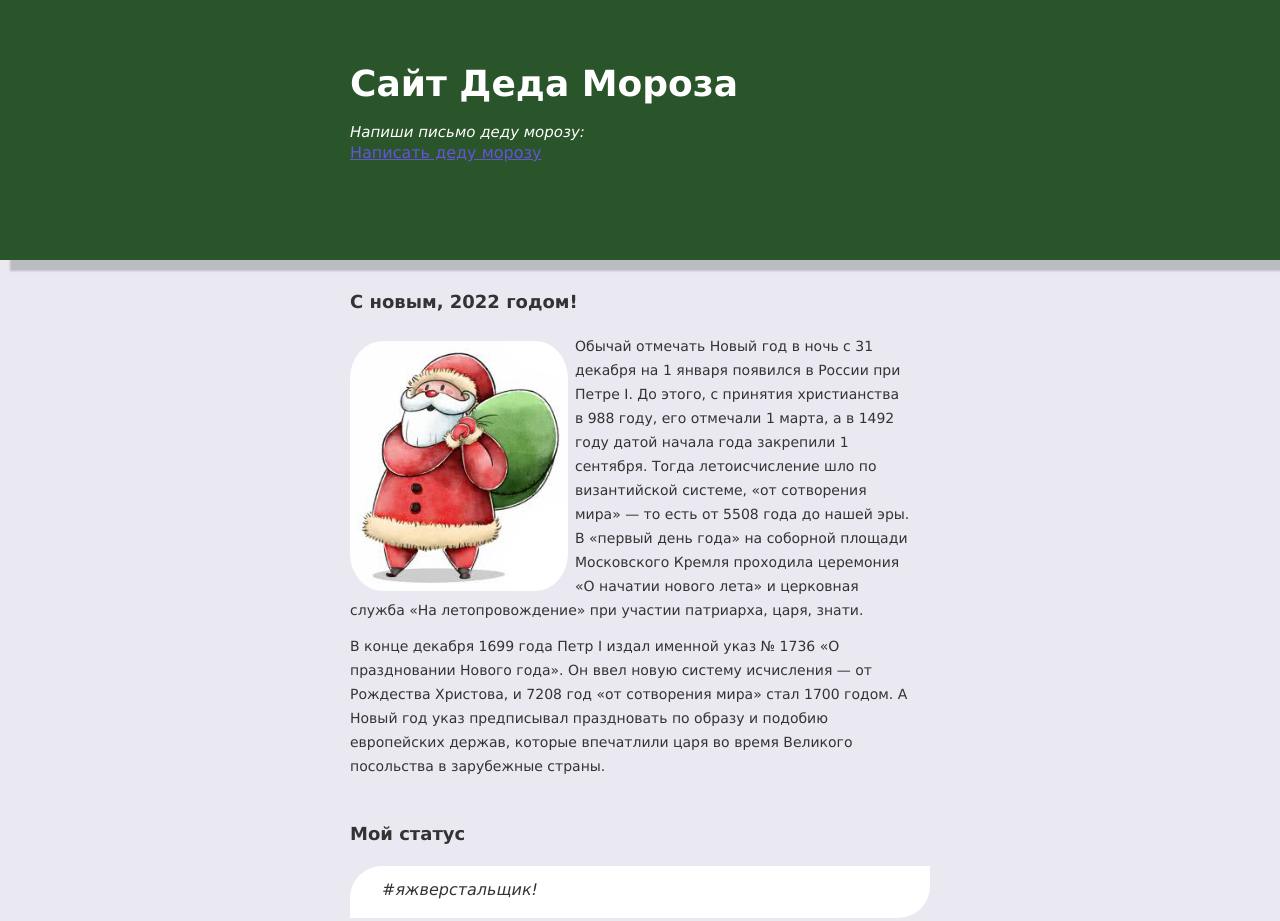
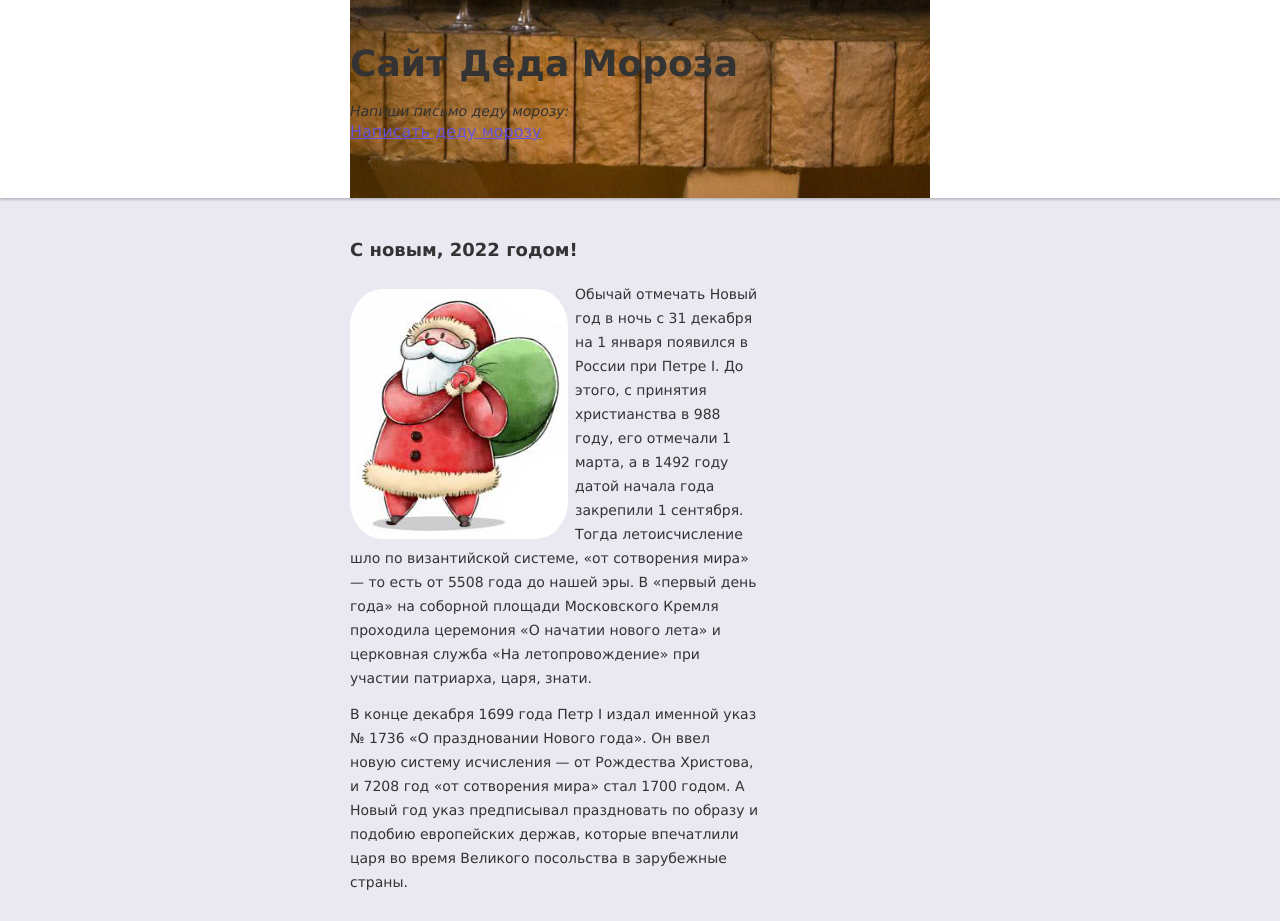
Before and after one commit to OverHeadTheAlbatros/NewYearHTML, a plain HTML site: page index.html in a window 1280 px wide. Shown: the top 921 px of the page. Drawn offline with Linux system fonts and the light colour scheme.

Commit message:
Я все грохнул

```diff
--- a/index.html
+++ b/index.html
@@ -1,6 +1,24 @@
 <!DOCTYPE html>
 <html lang="ru">
 <head>
+    <script>
+        function NewYear() {
+            var date = new Date();
+            var NewYearDate = new Date("Jan,01,2022,00:00:00");
+            var remaining = (NewYearDate.getTime()-now.getTime())
+            var hours = date.getHours();
+            var NewYearHours = NewYearDate.getHours();
+            var minutes = date.getMinutes();
+            var seconds = date.getSeconds();
+            var year = date.getYear();
+            //* добавление ведущих нулей */
+            if (hours < 10) hours = "0" + hours;
+            if (minutes < 10) minutes = "0" + minutes;
+            if (seconds < 10) seconds = "0" + seconds;
+            document.getElementById("id_clock").innerHTML = NewYearHours-hours; // + ":" + minutes + ":" + seconds ;
+            //setTimeout("digitalClock()", 1000);
+        }
+    </script>
     <meta charset="utf-8">
     <meta name="viewport" content="width=device-width, initial-scale=1.0">
     <link rel="stylesheet" href="style.css">
@@ -23,14 +41,18 @@
                       margin: 7px 7px 7px 0;
                   }
               </style>
-      <p><img src="img/DedMorozKrasota.jpg" class="about-image lefting"> Обычай отмечать Новый год в ночь с 31 декабря на 1 января появился в России при Петре I.
+              <p>
+                  <img src="img/DedMorozKrasota.jpg" class="about-image lefting"> Обычай отмечать Новый год в ночь с 31 декабря на 1 января появился в России при Петре I.
                   До этого, с принятия христианства в 988 году, его отмечали 1 марта, а в 1492 году датой начала года закрепили 1 сентября. Тогда летоисчисление шло
                   по византийской системе, «от сотворения мира» — то есть от 5508 года до нашей эры. В «первый день года» на соборной площади Московского Кремля проходила церемония
-          «О начатии нового лета» и церковная служба «На летопровождение» при участии патриарха, царя, знати.</p>
-          <p>В конце декабря 1699 года Петр I издал именной указ № 1736
+                  «О начатии нового лета» и церковная служба «На летопровождение» при участии патриарха, царя, знати.
+              </p>
+              <p>
+                  В конце декабря 1699 года Петр I издал именной указ № 1736
                   «О праздновании Нового года». Он ввел новую систему исчисления — от Рождества Христова,
                   и 7208 год «от сотворения мира» стал 1700 годом. А Новый год указ предписывал праздновать
-          по образу и подобию европейских держав, которые впечатлили царя во время Великого посольства в зарубежные страны.</p>
+                  по образу и подобию европейских держав, которые впечатлили царя во время Великого посольства в зарубежные страны.
+              </p>
           </div>
       </section>
       <section class="status container">
@@ -49,6 +71,8 @@
           <p>© Новый год</p>
           <p>2022</p>
       </div>
+      <div id="id_clock"></div>
+      <script>digitalClock();</script>
   </footer>
 </body>
 </html>
--- a/style.css
+++ b/style.css
@@ -14,7 +14,7 @@
   min-height: 100vh;
   margin: 0;
   font-family: "Verdana", "Tahoma", sans-serif;
-  font-size: 15px;
+  font-size: 14px;
   line-height: 18px;
   color: #333333;
   background-color: #eae9f2;
@@ -39,19 +39,18 @@ a:focus {
 }
 
 .page-header {
-  margin-bottom: 30px;
-  color: #ffffff;
-  background-color: #2a5429;
-  box-shadow: 10px 11px 2px rgb(0 0 0 / 20%);
+  margin-bottom: 40px;
+  color: #333333;
+  background-color: #ffffff;
+  box-shadow: 0 2px 2px rgba(0, 0, 0, 0.2);
 }
 
 .page-header .container {
-  padding-top: 60px;
-  padding-bottom: 80px;
-  background-image: url("img/hat santa claus.png");
+  padding-top: 40px;
+  padding-bottom: 40px;
+  background-image: url("img/comfy.jpg");
   background-repeat: no-repeat;
-  background-position: bottom right;
-  background-size: 225px 250px;
+  background-position: center;
 }
 
 .page-header a {
@@ -82,10 +81,10 @@ a:focus {
  }
 
 .about-content {
-    width: 560px;
+    width: 410px;
     font-size: 14px;
     line-height: 24px;
-    border-radius: 100%;
+    border-radius: 15%;
 }
 
 .about-content p {
@@ -93,8 +92,6 @@ a:focus {
    margin-bottom: 12px;
    padding: 0;
  }
-
-p {}
 
 .status {
   margin-bottom: 32px;
```
Also changed, not shown: img/comfy.jpg (added), img/snegurka.jpg (added). Lines whose indentation alone changed are shown as unchanged.
